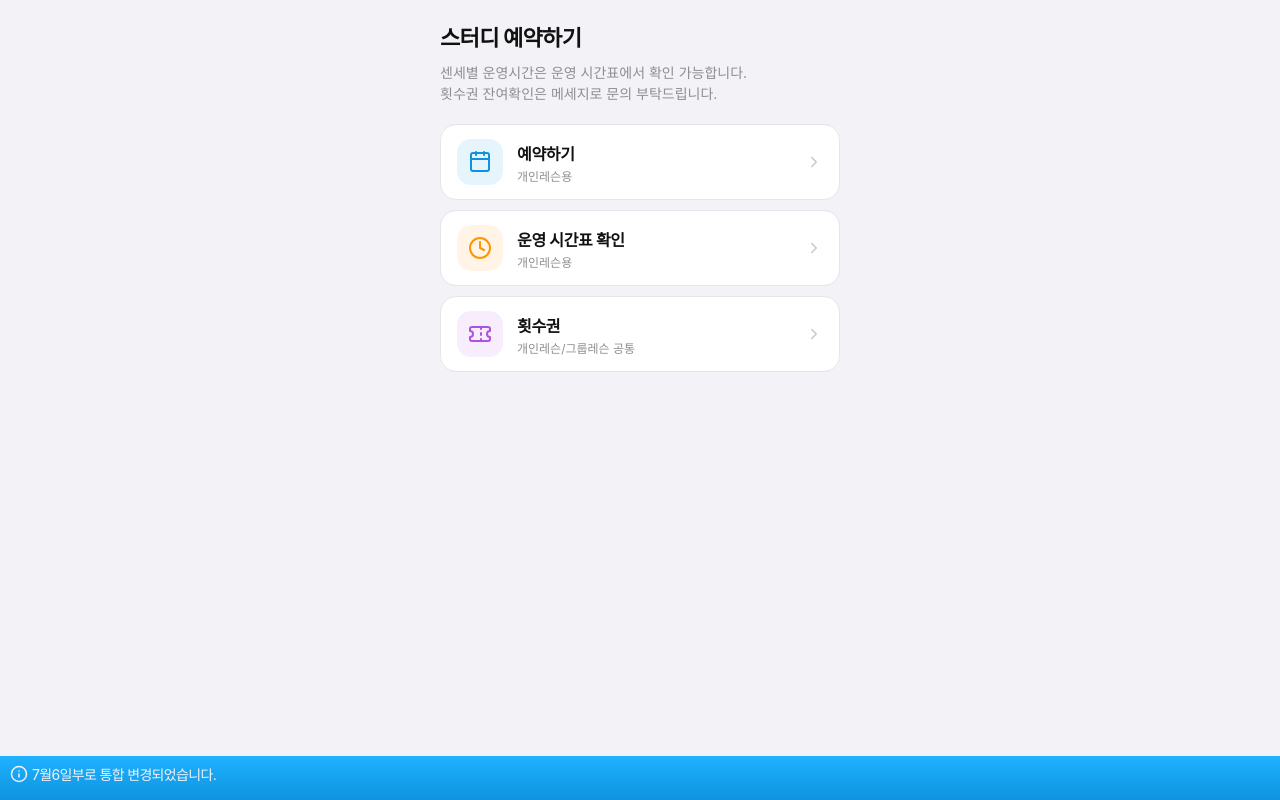
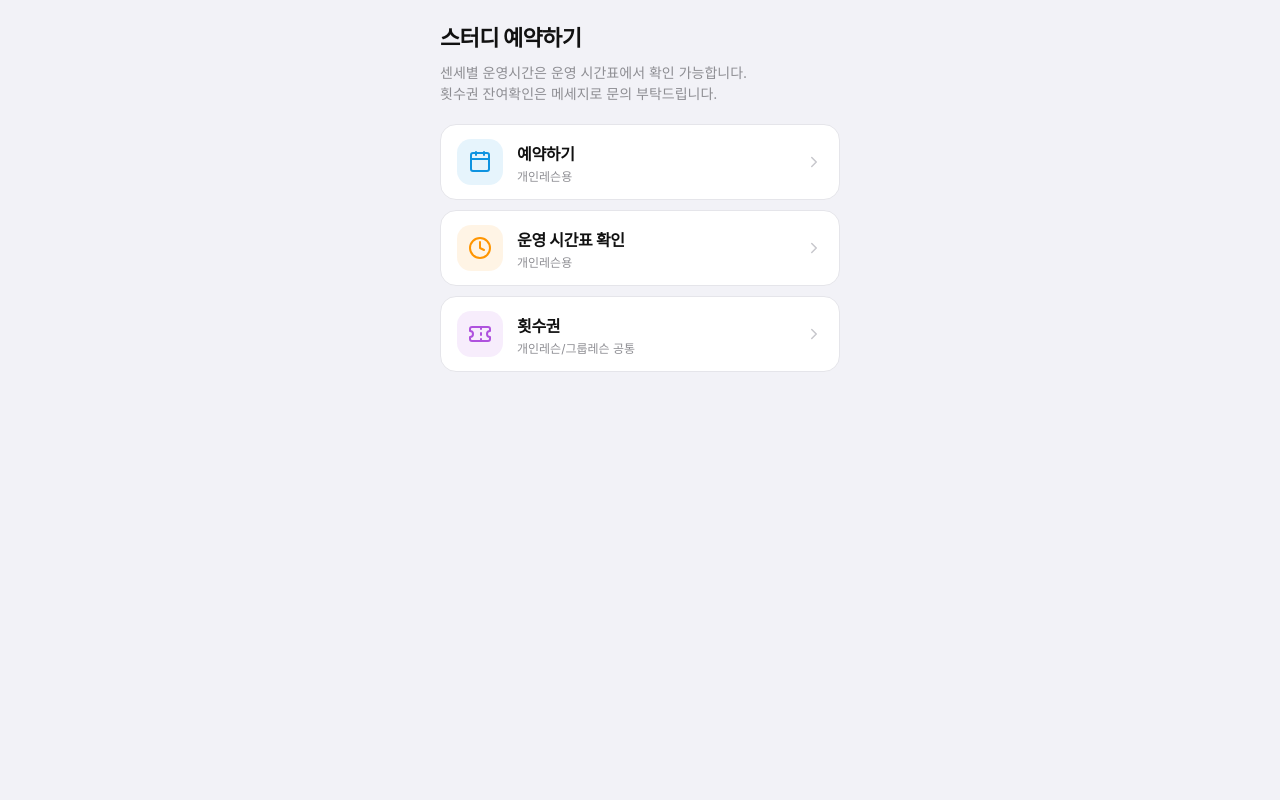
Before and after one commit to yonroku46/mk-lp, a Next.js app: page / in a window 1280 px wide. Built offline with nearby package versions, Linux system fonts and the light colour scheme.

Commit message:
home info del

```diff
--- a/src/app/page.tsx
+++ b/src/app/page.tsx
@@ -9,10 +9,10 @@ export default function HomePage() {
       <div className="container">
         <h1 className="title">
           스터디 예약하기
-          <div className="date">
+          {/* <div className="info">
             <Info size={18} />
             7월6일부로 통합 변경되었습니다.
-          </div>
+          </div> */}
         </h1>
         <p className="notice">센세별 운영시간은 운영 시간표에서 확인 가능합니다.<br />횟수권 잔여확인은 메세지로 문의 부탁드립니다.</p>
 
--- a/src/styles/globals.scss
+++ b/src/styles/globals.scss
@@ -45,7 +45,7 @@ main {
     color: var(--text-primary);
     margin-bottom: 10px;
 
-    .date {
+    .info {
       display: flex;
       align-items: center;
       gap: 4px;
```
